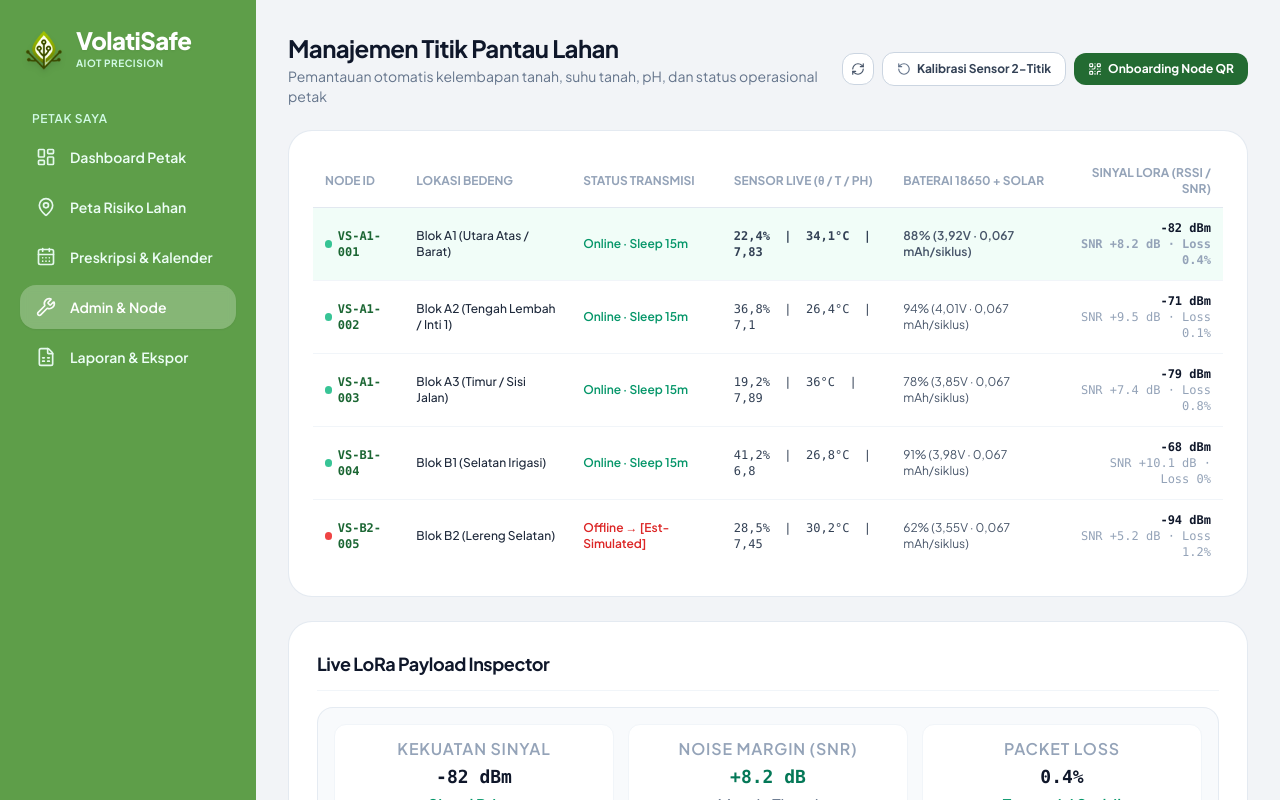
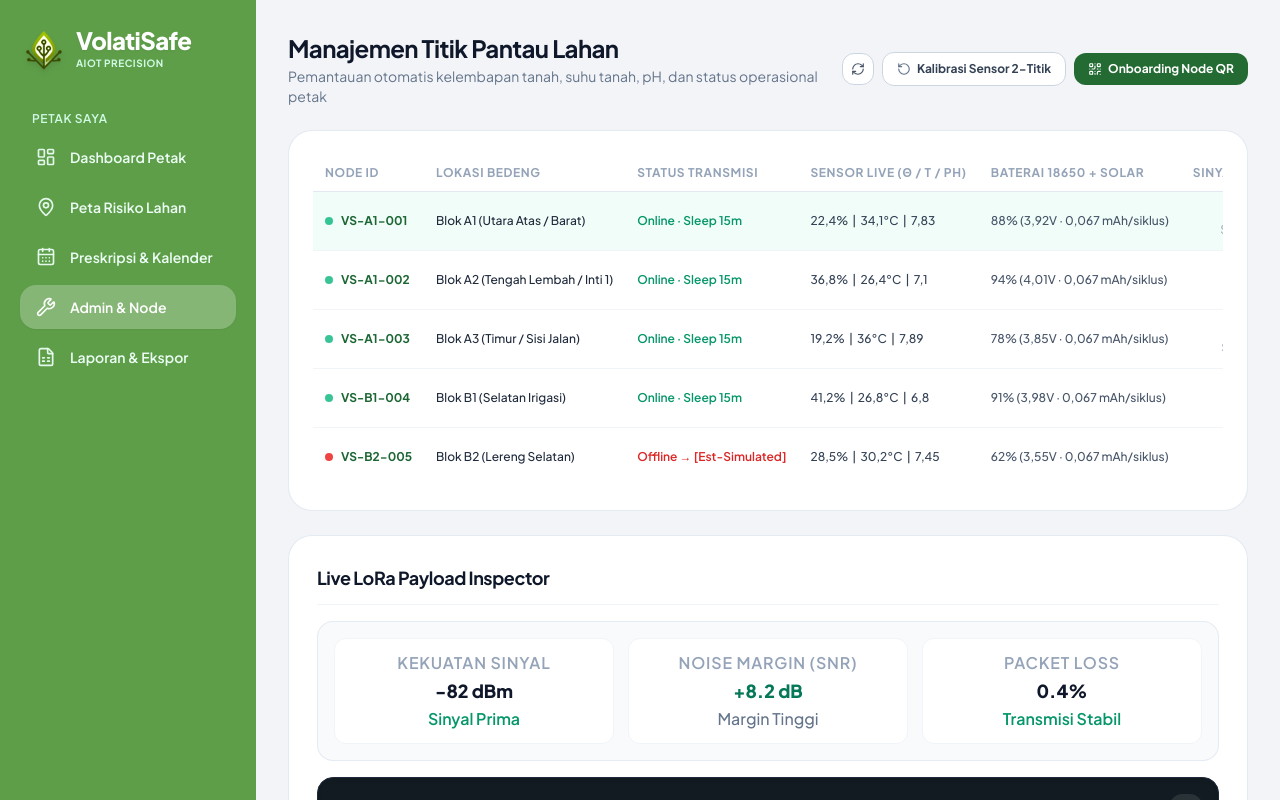
Before and after one commit to syifamojocanggih-hash/VolatiSafe-AIoT, a Next.js app in the folder frontend/: page /admin in a window 1280 px wide. Shown: the top 800 px of the page. Built offline with nearby package versions, Linux system fonts and the light colour scheme; no server answers.

Commit message:
feat: add NodeManagement component and Tailwind configuration

```diff
--- a/frontend/src/components/admin/NodeManagement.tsx
+++ b/frontend/src/components/admin/NodeManagement.tsx
@@ -156,13 +156,13 @@ export const NodeManagement: React.FC = () => {
         <div className="overflow-x-auto">
           <table className="w-full text-left text-xs border-collapse">
             <thead>
-              <tr className="border-b border-slate-200 text-slate-400 font-semibold">
-                <th className="py-2.5 px-3">NODE ID</th>
-                <th className="py-2.5 px-3">LOKASI BEDENG</th>
-                <th className="py-2.5 px-3">STATUS TRANSMISI</th>
-                <th className="py-2.5 px-3">SENSOR LIVE (θ / T / PH)</th>
-                <th className="py-2.5 px-3">BATERAI 18650 + SOLAR</th>
-                <th className="py-2.5 px-3 text-right">SINYAL LORA (RSSI / SNR)</th>
+              <tr className="border-b border-slate-200 text-slate-400 font-semibold tracking-wider text-3xs uppercase">
+                <th className="py-2.5 px-3 whitespace-nowrap">NODE ID</th>
+                <th className="py-2.5 px-3 whitespace-nowrap">LOKASI BEDENG</th>
+                <th className="py-2.5 px-3 whitespace-nowrap">STATUS TRANSMISI</th>
+                <th className="py-2.5 px-3 whitespace-nowrap">SENSOR LIVE (θ / T / PH)</th>
+                <th className="py-2.5 px-3 whitespace-nowrap">BATERAI 18650 + SOLAR</th>
+                <th className="py-2.5 px-3 text-right whitespace-nowrap">SINYAL LORA (RSSI / SNR)</th>
               </tr>
             </thead>
             <tbody className="divide-y divide-slate-100">
@@ -177,16 +177,16 @@ export const NodeManagement: React.FC = () => {
                     className={`cursor-pointer transition-colors ${isSelected ? 'bg-emerald-50/70 font-semibold' : 'hover:bg-slate-50'
                       }`}
                   >
-                    <td className="py-3 px-3 font-mono font-bold text-[#1B6633]">
-                      <div className="flex items-center gap-1.5">
-                        <span className={`w-2 h-2 rounded-full ${isOnline ? 'bg-emerald-500 animate-pulse' : 'bg-red-500'}`} />
-                        {node.id}
+                    <td className="py-3 px-3 font-bold text-[#1B6633] whitespace-nowrap">
+                      <div className="flex items-center gap-2">
+                        <span className={`w-2 h-2 rounded-full shrink-0 ${isOnline ? 'bg-emerald-500 animate-pulse' : 'bg-red-500'}`} />
+                        <span>{node.id}</span>
                       </div>
                     </td>
-                    <td className="py-3 px-3 font-medium text-slate-800">
+                    <td className="py-3 px-3 font-medium text-slate-800 whitespace-nowrap">
                       {node.bedengLocation}
                     </td>
-                    <td className="py-3 px-3">
+                    <td className="py-3 px-3 whitespace-nowrap">
                       <span
                         className={`text-xs font-semibold ${isOnline ? 'text-emerald-600' : 'text-red-600'
                           }`}
@@ -194,18 +194,18 @@ export const NodeManagement: React.FC = () => {
                         {node.sleepIntervalText}
                       </span>
                     </td>
-                    <td className="py-3 px-3 text-slate-700 font-mono">
+                    <td className="py-3 px-3 text-slate-700 font-medium whitespace-nowrap">
                       {node.moisturePct.toString().replace('.', ',')}% &nbsp;|&nbsp;{' '}
                       {node.tempC.toString().replace('.', ',')}°C &nbsp;|&nbsp;{' '}
                       {node.ph.toString().replace('.', ',')}
                     </td>
-                    <td className="py-3 px-3 text-slate-600">
+                    <td className="py-3 px-3 text-slate-600 font-medium whitespace-nowrap">
                       {node.batteryPct}% ({node.batteryV.toString().replace('.', ',')}V · {node.consumptionPerCycle})
                     </td>
-                    <td className="py-3 px-3 text-right font-mono text-slate-700">
+                    <td className="py-3 px-3 text-right text-slate-700 whitespace-nowrap font-medium">
                       <span className="font-bold text-slate-900">{node.rssiLoRa} dBm</span>
                       {node.snrDb != null && (
-                        <span className="text-3xs text-slate-400 block">
+                        <span className="text-3xs text-slate-400 block mt-0.5 font-normal">
                           SNR {node.snrDb >= 0 ? '+' : ''}{node.snrDb.toFixed(1)} dB · Loss {node.packetLossPct ?? 0.4}%
                         </span>
                       )}
@@ -232,7 +232,7 @@ export const NodeManagement: React.FC = () => {
             <span className="text-3xs font-semibold text-slate-400 uppercase tracking-wider block">
               Kekuatan Sinyal
             </span>
-            <span className="text-base sm:text-lg font-extrabold text-slate-900 font-mono mt-0.5 block">
+            <span className="text-base sm:text-lg font-extrabold text-slate-900 mt-0.5 block">
               {selectedNode.rssiLoRa} dBm
             </span>
             <span className="text-3xs text-emerald-600 font-semibold block mt-0.5">Sinyal Prima</span>
@@ -242,7 +242,7 @@ export const NodeManagement: React.FC = () => {
             <span className="text-3xs font-semibold text-slate-400 uppercase tracking-wider block">
               Noise Margin (SNR)
             </span>
-            <span className="text-base sm:text-lg font-extrabold text-emerald-700 font-mono mt-0.5 block">
+            <span className="text-base sm:text-lg font-extrabold text-emerald-700 mt-0.5 block">
               {selectedNode.snrDb != null ? `${selectedNode.snrDb >= 0 ? '+' : ''}${selectedNode.snrDb.toFixed(1)}` : '+8.2'} dB
             </span>
             <span className="text-3xs text-slate-500 font-medium block mt-0.5">Margin Tinggi</span>
@@ -252,7 +252,7 @@ export const NodeManagement: React.FC = () => {
             <span className="text-3xs font-semibold text-slate-400 uppercase tracking-wider block">
               Packet Loss
             </span>
-            <span className="text-base sm:text-lg font-extrabold text-slate-900 font-mono mt-0.5 block">
+            <span className="text-base sm:text-lg font-extrabold text-slate-900 mt-0.5 block">
               {selectedNode.packetLossPct != null ? `${selectedNode.packetLossPct.toFixed(1)}%` : '0.4%'}
             </span>
             <span className="text-3xs text-emerald-600 font-semibold block mt-0.5">Transmisi Stabil</span>
--- a/frontend/tailwind.config.ts
+++ b/frontend/tailwind.config.ts
@@ -42,6 +42,7 @@ const config: Config = {
       },
       fontFamily: {
         sans: ["'Plus Jakarta Sans'", "var(--font-jakarta)", "Inter", "-apple-system", "BlinkMacSystemFont", "Segoe UI", "sans-serif"],
+        mono: ["ui-monospace", "SFMono-Regular", "Menlo", "Monaco", "Consolas", "'Liberation Mono'", "monospace"],
       },
       borderRadius: {
         "2xl": "1rem",
```
